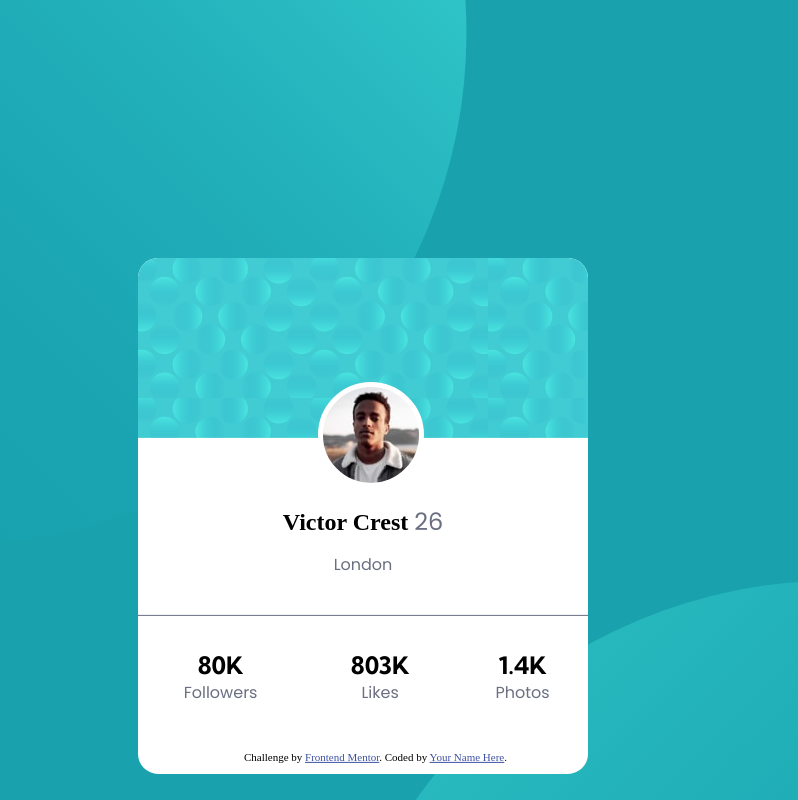
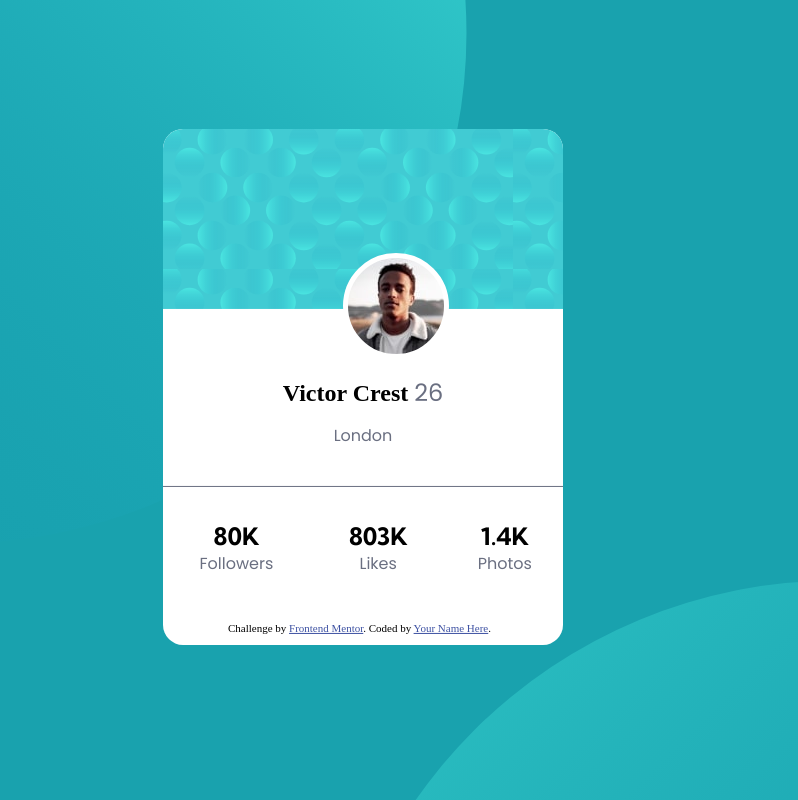
Before and after one commit to mostafaalmowafy/Profile-card-component, a plain HTML site: page index.html in a window 1280 px wide. Shown: the whole page, without its empty margins (277-1075 px from the left). Drawn offline with Linux system fonts and the light colour scheme; a web font is replaced by a local one.

Commit message:
modified css

```diff
--- a/css/style.css
+++ b/css/style.css
@@ -40,7 +40,7 @@ body{
     background-image: url(../images/bg-pattern-top.svg) ,url(../images/bg-pattern-bottom.svg);
     background-size: 80%;
     background-repeat: no-repeat;
-    background-position: -150% 60% ,850px 500px  ;
+    background-position: -160% 70% ,950px 600px  ;
     position: relative;
 }
 @media (min-width:9px) and (max-width:1440PX){
@@ -64,12 +64,12 @@ body{
 /* End Global Rules */
 .content{
     border-radius: 20px;
-    width: 450px;
+    width: 400px;
     height: 5   00px;
     position: absolute;
     top: 50%;
     left: 50%;
-    transform: translate(-50% ,50%);
+    transform: translate(-50% ,25%);
     text-align: center;
     background-color: white;
 }
@@ -91,7 +91,7 @@ body{
 }
 
 .content .container .top{
-    width: 450px;
+    width: 400px;
     height: 180px;
     background-image: url(../images/bg-pattern-card.svg);
     background-size: 350px;
@@ -142,7 +142,7 @@ span{
 table{
     margin-top: 60px;
     border-top: 1px solid hsl(227, 10%, 46%);
-    width: 450px;
+    width: 400px;
     border-spacing: 0px;
     /* text-align: center; */
 }
```
